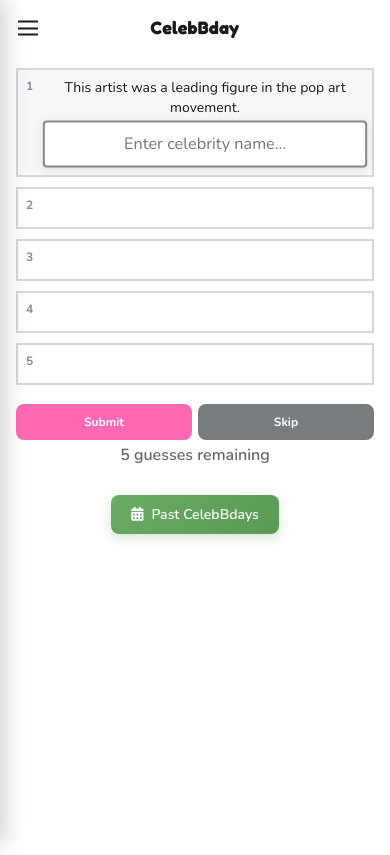
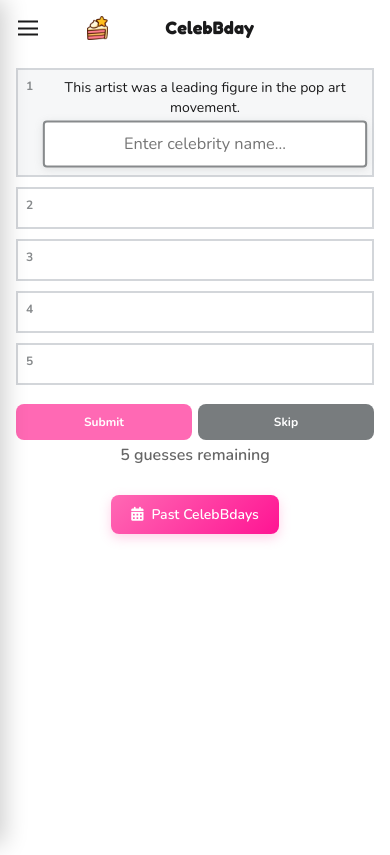
Before and after one commit to jppalli/celebrity_birthday_ark, a plain HTML site: page index.html in a window 390 px wide. Drawn offline with nearby package versions, Linux system fonts and the light colour scheme.

Commit message:
added logo and fixed colors button

```diff
--- a/index.html
+++ b/index.html
@@ -58,6 +58,19 @@
             display: flex;
             align-items: center;
             justify-content: center;
+        }
+
+        .title-container {
+            display: flex;
+            align-items: center;
+            gap: 12px;
+            justify-content: center;
+        }
+
+        .game-logo {
+            width: 32px;
+            height: 32px;
+            object-fit: contain;
         }
 
         .game-title {
@@ -343,7 +356,7 @@
         }
 
         .play-another-day-btn {
-            background: linear-gradient(135deg, #6aaa64 0%, #5a9a54 100%);
+            background: linear-gradient(135deg, #ff69b4 0%, #ff1493 100%);
             color: #ffffff;
             border: none;
             padding: 12px 24px;
@@ -355,13 +368,13 @@
             display: inline-flex;
             align-items: center;
             gap: 8px;
-            box-shadow: 0 4px 12px rgba(106, 170, 100, 0.3);
+            box-shadow: 0 4px 12px rgba(255, 105, 180, 0.3);
         }
 
         .play-another-day-btn:hover {
-            background: linear-gradient(135deg, #5a9a54 0%, #4a8a44 100%);
+            background: linear-gradient(135deg, #ff1493 0%, #ff0066 100%);
             transform: translateY(-2px);
-            box-shadow: 0 6px 16px rgba(106, 170, 100, 0.4);
+            box-shadow: 0 6px 16px rgba(255, 105, 180, 0.4);
         }
 
         .play-another-day-btn:active {
@@ -423,6 +436,15 @@
                 font-size: 14px;
             }
 
+            .title-container {
+                gap: 8px;
+            }
+
+            .game-logo {
+                width: 28px;
+                height: 28px;
+            }
+
             .game-title {
                 font-size: 20px;
                 margin: 0 60px;
@@ -444,6 +466,15 @@
             .header {
                 padding: 0 12px;
                 height: 56px;
+            }
+
+            .title-container {
+                gap: 6px;
+            }
+
+            .game-logo {
+                width: 24px;
+                height: 24px;
             }
 
             .game-title {
@@ -1484,7 +1515,10 @@
                     <span></span>
                 </div>
             </div>
-            <h1 class="game-title">CelebBday</h1>
+            <div class="title-container">
+                <img src="assets/celebbday_logo2.png" alt="CelebBday Logo" class="game-logo">
+                <h1 class="game-title">CelebBday</h1>
+            </div>
         </div>
 
         <div class="main-content">
```
Also changed, not shown: assets/celebbday_logo2.png (added).
